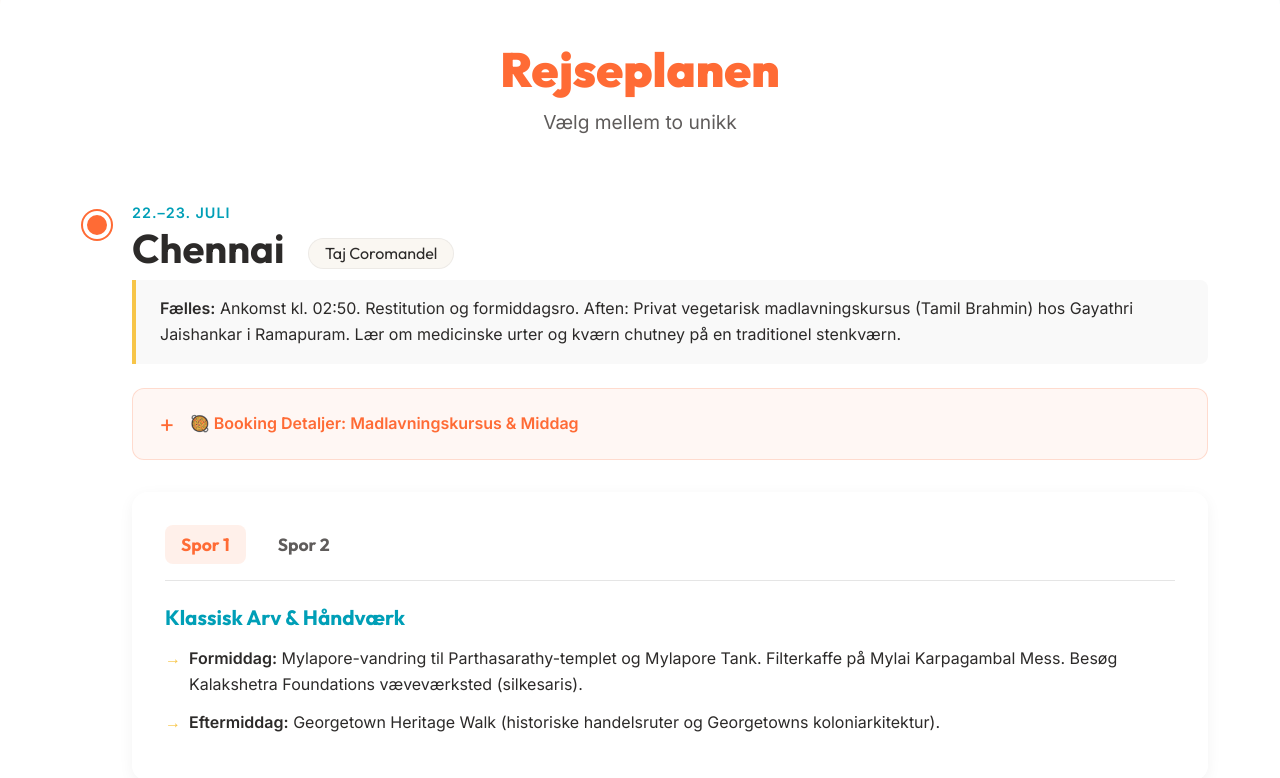
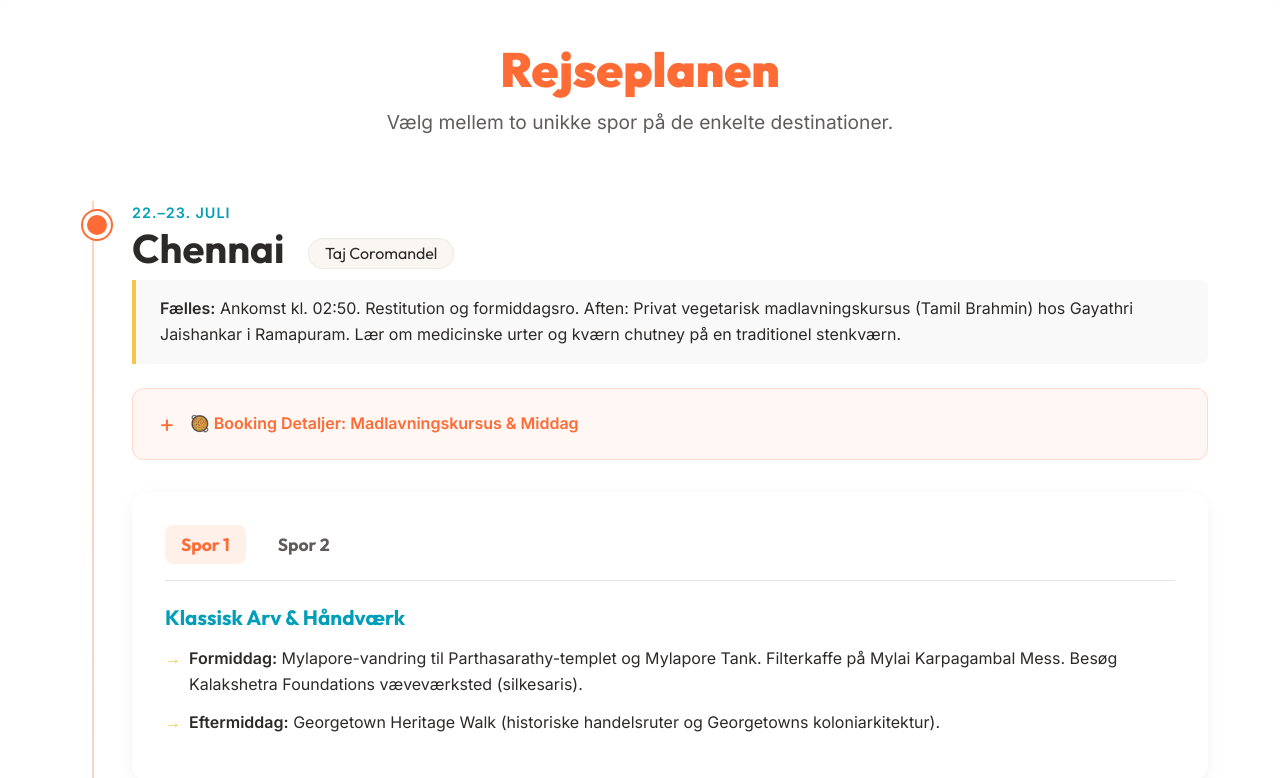
Before and after one commit to Ianropke/tamil-nadu-trip, a website built with Vite: page index.html in a window 1280 px wide. Shown: the part 4182-4960 px from the top of the page. Built offline with nearby package versions, Linux system fonts and the light colour scheme.

Commit message:
Fix timeline HTML markup

```diff
--- a/index.html
+++ b/index.html
@@ -181,7 +181,11 @@
     <section id="itinerary" class="itinerary-section">
       <div class="container">
         <h2 class="section-title">Rejseplanen</h2>
-        <p class="section-subtitle">Vælg mellem to unikk          <!-- CHENNAI -->
+        <p class="section-subtitle">Vælg mellem to unikke spor på de enkelte destinationer.</p>
+
+        <div class="timeline">
+
+          <!-- CHENNAI -->
           <div class="destination-block">
             <div class="destination-header">
               <div class="dates">22.–23. juli</div>
```
